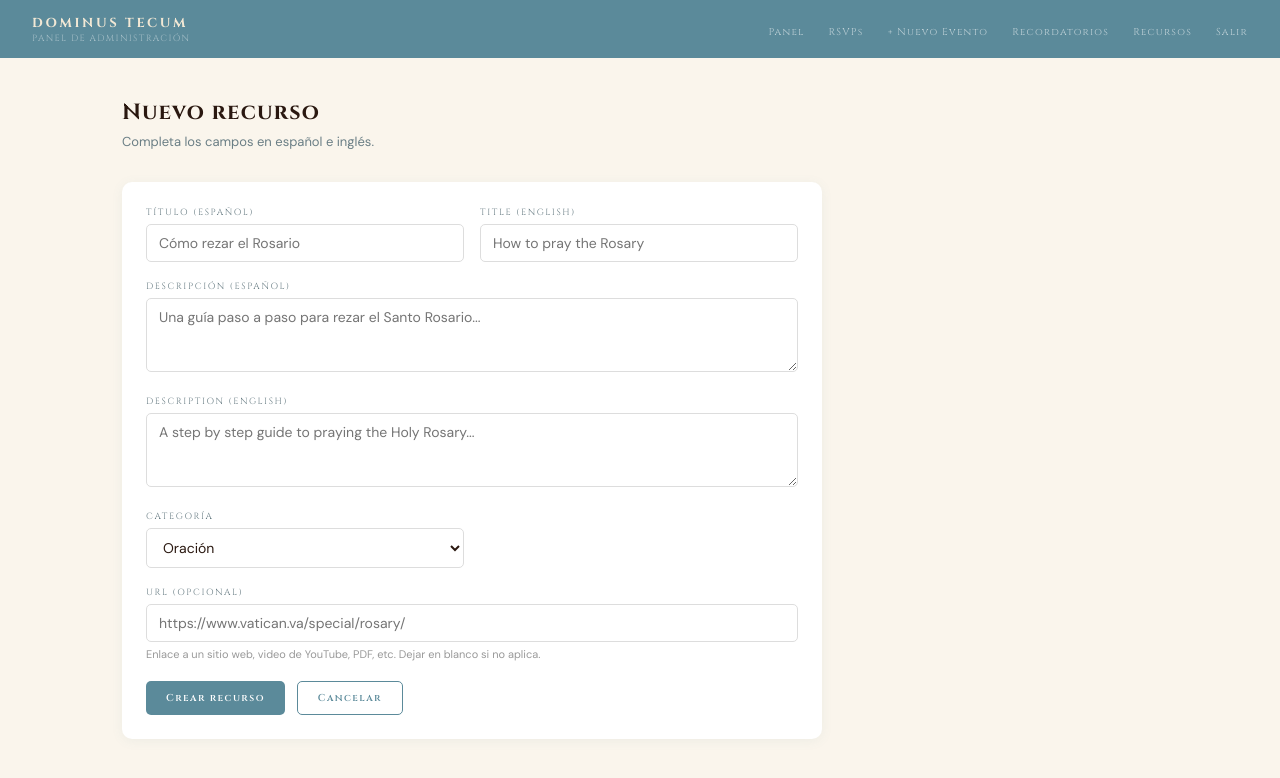
After one commit to Dominus-Tecum-Vancouver/dominus-tecum, a Flask app: page /admin/recursos/new in a window 1280 px wide. The commit adds this page. Shown: the top 778 px of the page. Run offline with Flask 3, Linux system fonts and the light colour scheme; the visitor is signed in with stand-in values (Sample User, id 1).

Commit message:
Add Resource admin templates and nav link

```diff
--- a/admin/templates/admin/base.html
+++ b/admin/templates/admin/base.html
@@ -319,6 +319,7 @@
       <li><a href="/admin/rsvps" class="{{ 'active' if request.endpoint == 'main.admin_rsvps' }}">RSVPs</a></li>
       <li><a href="/admin/events/new">+ Nuevo Evento</a></li>
       <li><a href="/admin/reminders">Recordatorios</a></li>
+      <li><a href="/admin/recursos">Recursos</a></li>
       <li><a href="/admin/logout">Salir</a></li>
     </ul>
   </nav>
--- /dev/null
+++ b/admin/templates/admin/recurso_form.html
@@ -0,0 +1,77 @@
+{% extends 'admin/base.html' %}
+{% block content %}
+
+<div class="page-title">{{ 'Editar recurso' if recurso else 'Nuevo recurso' }}</div>
+<div class="page-sub">{{ 'Modifica los detalles del recurso.' if recurso else 'Completa los campos en español e inglés.'
+    }}</div>
+
+<div class="card" style="max-width:700px">
+    <form method="POST">
+
+        <div class="form-row">
+            <div class="form-group">
+                <label>TÍTULO (ESPAÑOL)</label>
+                <input type="text" name="title_es" value="{{ recurso.title_es if recurso }}" required
+                    placeholder="Cómo rezar el Rosario" />
+            </div>
+            <div class="form-group">
+                <label>TITLE (ENGLISH)</label>
+                <input type="text" name="title_en" value="{{ recurso.title_en if recurso }}" required
+                    placeholder="How to pray the Rosary" />
+            </div>
+        </div>
+
+        <div class="form-group">
+            <label>DESCRIPCIÓN (ESPAÑOL)</label>
+            <textarea name="desc_es" rows="3" required
+                placeholder="Una guía paso a paso para rezar el Santo Rosario...">{{ recurso.desc_es if recurso }}</textarea>
+        </div>
+
+        <div class="form-group">
+            <label>DESCRIPTION (ENGLISH)</label>
+            <textarea name="desc_en" rows="3" required
+                placeholder="A step by step guide to praying the Holy Rosary...">{{ recurso.desc_en if recurso }}</textarea>
+        </div>
+
+        <div class="form-row">
+            <div class="form-group">
+                <label>CATEGORÍA</label>
+                <select name="category" required>
+                    <option value="oracion" {{ 'selected' if recurso and recurso.category=='oracion' }}>Oración</option>
+                    <option value="lecturas" {{ 'selected' if recurso and recurso.category=='lecturas' }}>Lecturas
+                    </option>
+                    <option value="videos" {{ 'selected' if recurso and recurso.category=='videos' }}>Videos</option>
+                    <option value="otro" {{ 'selected' if recurso and recurso.category=='otro' }}>Otro</option>
+                </select>
+            </div>
+            {% if recurso %}
+            <div class="form-group">
+                <label>ESTADO</label>
+                <select name="active">
+                    <option value="active" {{ 'selected' if recurso.active }}>Activo</option>
+                    <option value="" {{ 'selected' if not recurso.active }}>Inactivo</option>
+                </select>
+            </div>
+            {% endif %}
+        </div>
+
+        <div class="form-group">
+            <label>URL (OPCIONAL)</label>
+            <input type="url" name="url" value="{{ recurso.url if recurso and recurso.url }}"
+                placeholder="https://www.vatican.va/special/rosary/" />
+            <small style="color:#999;font-size:11px">
+                Enlace a un sitio web, video de YouTube, PDF, etc. Dejar en blanco si no aplica.
+            </small>
+        </div>
+
+        <div style="display:flex;gap:12px;margin-top:8px">
+            <button type="submit" class="btn btn-primary">
+                {{ 'Guardar cambios' if recurso else 'Crear recurso' }}
+            </button>
+            <a href="/admin/recursos" class="btn btn-outline">Cancelar</a>
+        </div>
+
+    </form>
+</div>
+
+{% endblock %}
```
Also changed, not shown: admin/templates/admin/recursos.html (added, +62 -0 lines).
